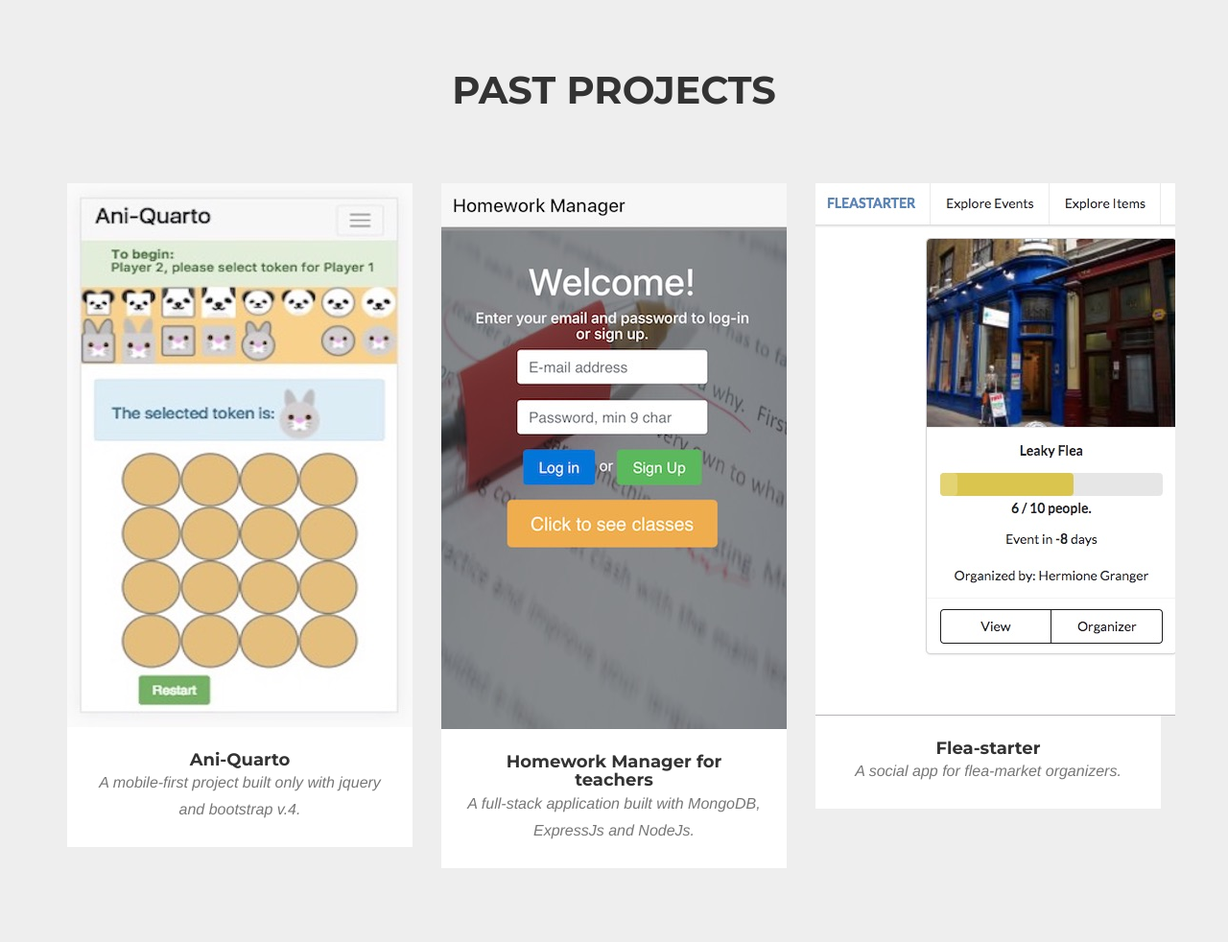
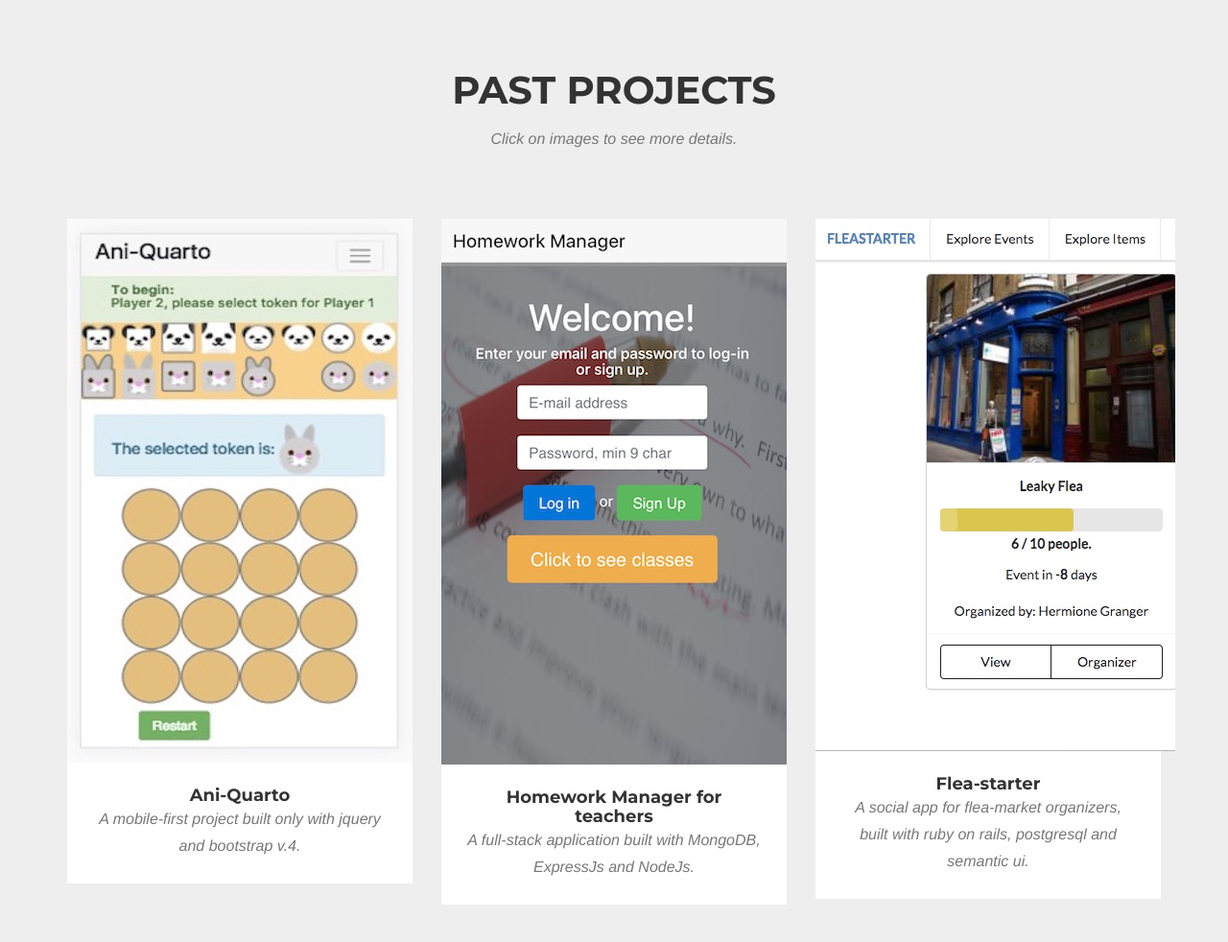
Before and after one commit to EstherLow/interactiveresume, a website: page index.html in a window 1280 px wide. Shown: the part 4200-5182 px from the top of the page at 96% size. Drawn offline with nearby package versions, Linux system fonts and the light colour scheme; a web font is replaced by a local one.

Commit message:
added in text

```diff
--- a/index.html
+++ b/index.html
@@ -256,7 +256,7 @@
             <div class="row">
                 <div class="col-lg-12 text-center">
                     <h2 class="section-heading">Past Projects</h2>
-                    <h3 class="section-subheading text-muted"></h3>
+                    <h3 class="section-subheading text-muted">Click on images to see more details.</h3>
                 </div>
             </div>
             <div class="row">
@@ -299,7 +299,7 @@
                     </a>
                     <div class="portfolio-caption">
                         <h4>Flea-starter</h4>
-                        <p class="text-muted">A social app for flea-market organizers.</p>
+                        <p class="text-muted">A social app for flea-market organizers, built with ruby on rails, postgresql and semantic ui.</p>
                     </div>
                 </div>
             </div>
```
